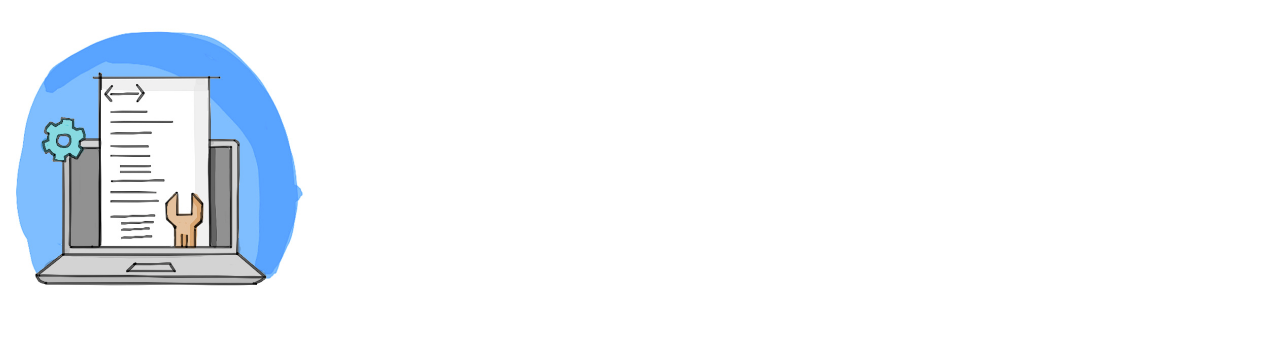
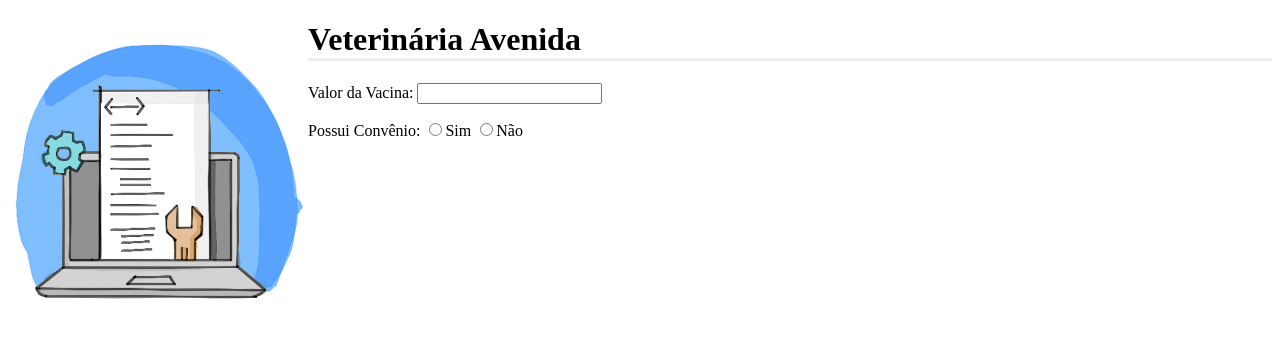
Before and after one commit to AllexWelter/Livro-LogicaDeProgramacao-e-algoritmos-com-javascript-novatec-2edicao, a website: page cap08/VETERINÁRIA AVENIDA/resp8_c.html in a window 1280 px wide. Drawn offline with Linux system fonts and the light colour scheme.

Commit message:
Update resp8_c.html

```diff
--- a/cap08/VETERINÁRIA AVENIDA/resp8_c.html
+++ b/cap08/VETERINÁRIA AVENIDA/resp8_c.html
@@ -9,5 +9,15 @@
 </head>
 <body>
     <img src="../img/exerc.jpg" alt="Engrenagem" class="normal">
+    <h1>Veterinária Avenida</h1>
+    <form>
+        <p>Valor da Vacina:
+            <input type="number" id="inValor" required>
+        </p>
+        <p>Possui Convênio:
+            <input type="radio" name="convenio" id="">Sim
+            <input type="radio" name="convenio" id="">Não
+        </p>
+    </form>
 </body>
 </html>
```
